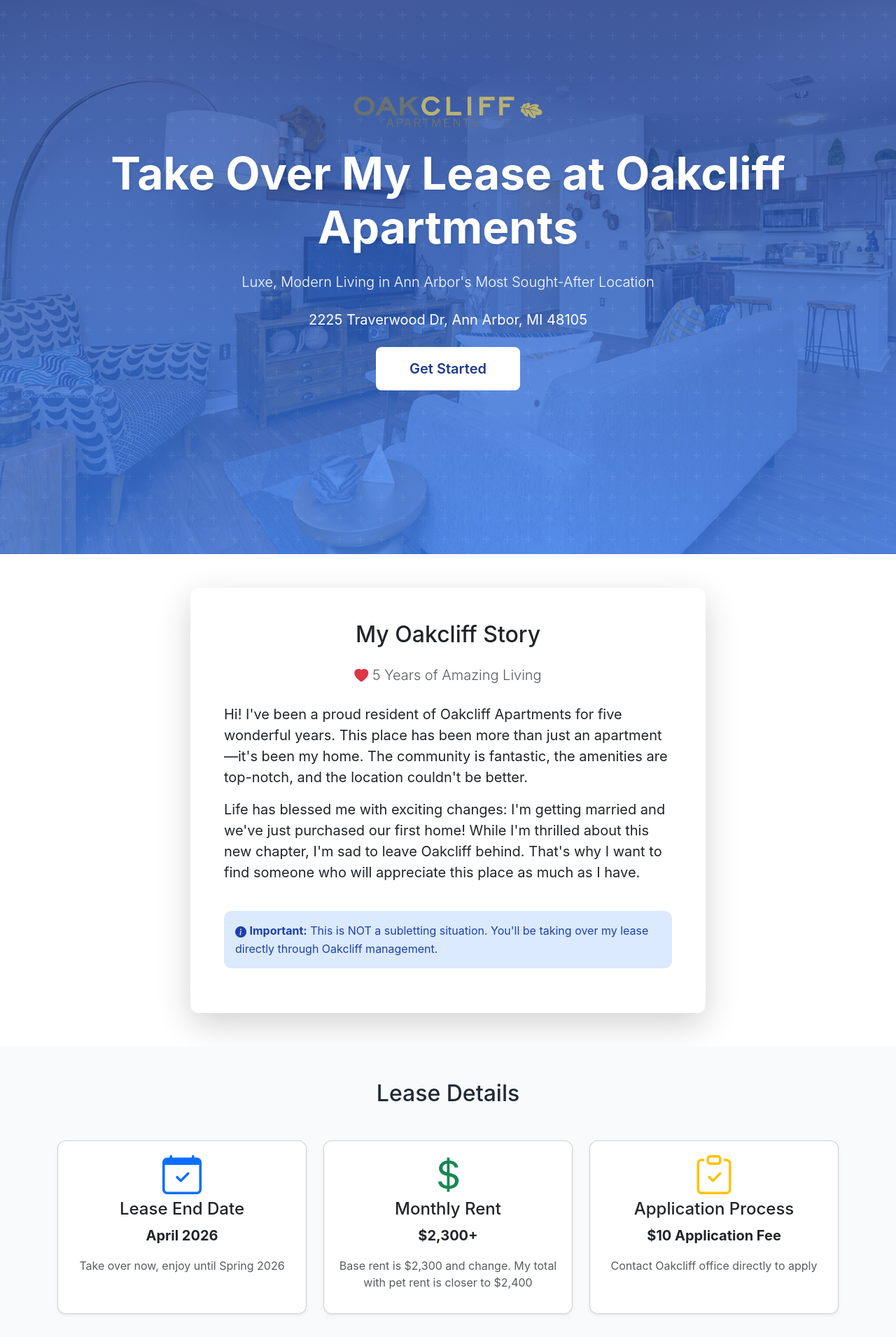
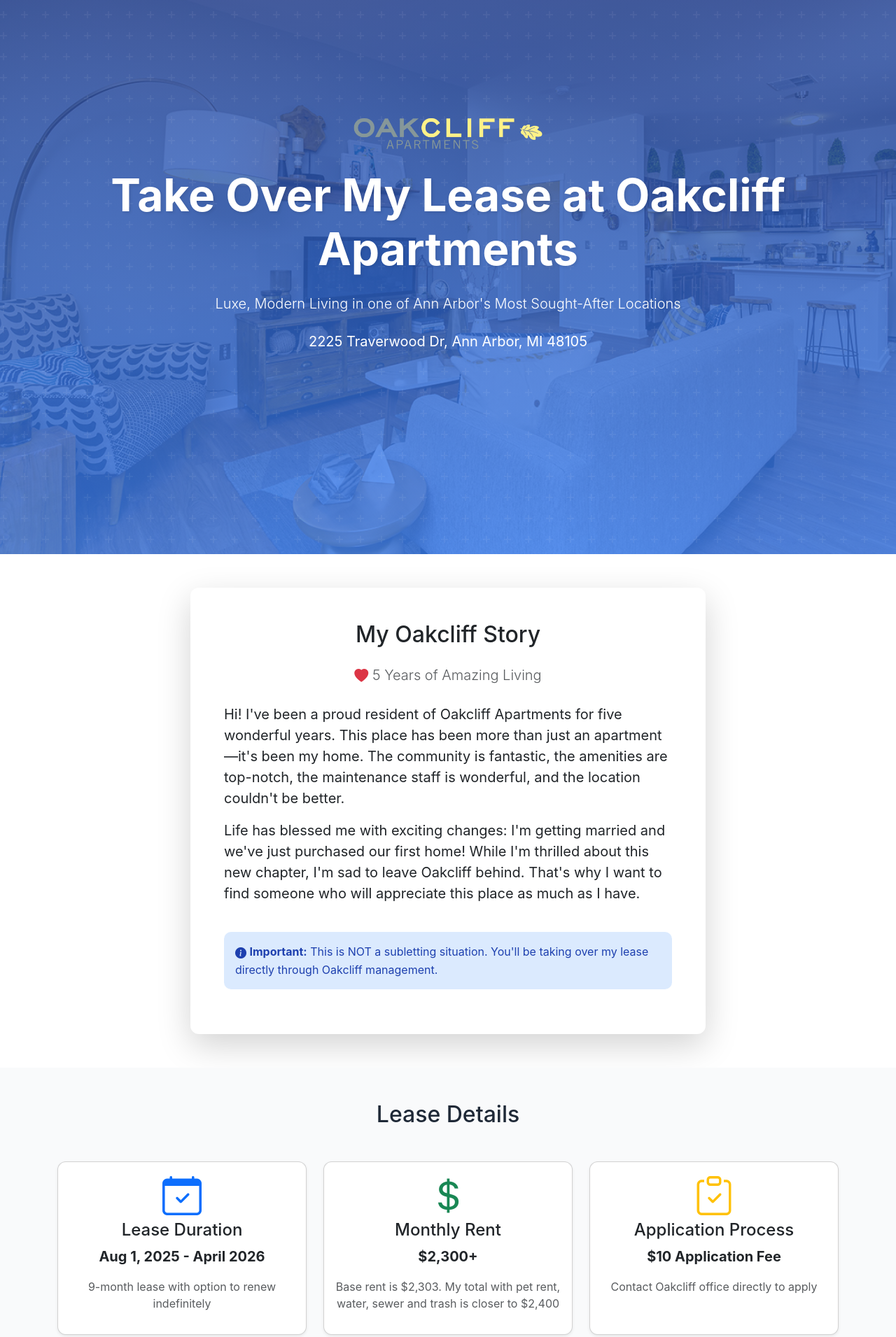
Before and after one commit to efstone/takeovermylease, a plain HTML site: page index.html in a window 1280 px wide. Shown: the part 180-2091 px from the top of the page at 70% size. Drawn offline with nearby package versions, Linux system fonts and the light colour scheme.

Commit message:
AI and manual tweaks to text and styling

```diff
--- a/index.html
+++ b/index.html
@@ -34,9 +34,8 @@
                 <div class="col-lg-12">
                     <img src="images/logo.png" alt="Oakcliff Apartments" class="mb-4" style="max-width: 300px;">
                     <h1 class="display-3 fw-bold mb-4">Take Over My Lease at Oakcliff Apartments</h1>
-                    <p class="lead mb-4">Luxe, Modern Living in Ann Arbor's Most Sought-After Location</p>
+                    <p class="lead mb-4">Luxe, Modern Living in one of Ann Arbor's Most Sought-After Locations</p>
                     <p class="fs-5 mb-4">2225 Traverwood Dr, Ann Arbor, MI 48105</p>
-                    <a href="#contact" class="btn btn-light btn-lg px-5 py-3">Get Started</a>
                 </div>
             </div>
         </div>
@@ -53,7 +52,7 @@
                             <i class="bi bi-heart-fill text-danger"></i> 5 Years of Amazing Living
                         </p>
                         <p class="fs-5">
-                            Hi! I've been a proud resident of Oakcliff Apartments for five wonderful years. This place has been more than just an apartment—it's been my home. The community is fantastic, the amenities are top-notch, and the location couldn't be better.
+                            Hi! I've been a proud resident of Oakcliff Apartments for five wonderful years. This place has been more than just an apartment—it's been my home. The community is fantastic, the amenities are top-notch, the maintenance staff is wonderful, and the location couldn't be better.
                         </p>
                         <p class="fs-5">
                             Life has blessed me with exciting changes: I'm getting married and we've just purchased our first home! While I'm thrilled about this new chapter, I'm sad to leave Oakcliff behind. That's why I want to find someone who will appreciate this place as much as I have.
@@ -76,9 +75,9 @@
                     <div class="card h-100 shadow-sm">
                         <div class="card-body text-center">
                             <i class="bi bi-calendar-check display-4 text-primary mb-3"></i>
-                            <h4>Lease End Date</h4>
-                            <p class="fs-5 fw-bold">April 2026</p>
-                            <p class="text-muted">Take over now, enjoy until Spring 2026</p>
+                            <h4>Lease Duration</h4>
+                            <p class="fs-5 fw-bold">Aug 1, 2025 - April 2026</p>
+                            <p class="text-muted">9-month lease with option to renew indefinitely</p>
                         </div>
                     </div>
                 </div>
@@ -88,7 +87,7 @@
                             <i class="bi bi-currency-dollar display-4 text-success mb-3"></i>
                             <h4>Monthly Rent</h4>
                             <p class="fs-5 fw-bold">$2,300+</p>
-                            <p class="text-muted">Base rent is $2,300 and change. My total with pet rent is closer to $2,400</p>
+                            <p class="text-muted">Base rent is $2,303. My total with pet rent, water, sewer and trash is closer to $2,400</p>
                         </div>
                     </div>
                 </div>
@@ -206,6 +205,10 @@
                     <div class="card shadow-lg border-0 p-5">
                         <h3 class="text-center mb-4">Here's How to Proceed</h3>
 
+                        <div class="alert alert-info mb-4">
+                            <i class="bi bi-stars"></i> <strong>Move-in Ready:</strong> I'll have the apartment professionally cleaned before you move in, ensuring a fresh start in your new home.
+                        </div>
+
                         <div class="step-item mb-4">
                             <h5><span class="badge bg-primary rounded-circle p-3">1</span> Contact Oakcliff Office</h5>
                             <p class="ms-5">Call <strong>(734) 887-1371</strong> to express interest in taking over an existing lease. Pay the $10 application fee and complete their approval process.</p>
@@ -213,12 +216,12 @@
 
                         <div class="step-item mb-4">
                             <h5><span class="badge bg-primary rounded-circle p-3">2</span> Get Approved</h5>
-                            <p class="ms-5">Once you're approved by Oakcliff management, we can proceed with the lease transfer.</p>
+                            <p class="ms-5">Once you're approved by Oakcliff management, we can set up a tour.</p>
                         </div>
 
                         <div class="step-item mb-4">
                             <h5><span class="badge bg-primary rounded-circle p-3">3</span> Contact Me</h5>
-                            <p class="ms-5">After approval, email me at <a href="mailto:lease@aquapony.com">lease@aquapony.com</a> to coordinate the transfer details.</p>
+                            <p class="ms-5">After transfer, email me at <a href="mailto:lease@aquapony.com">lease@aquapony.com</a> to coordinate moving dates. I can probably be out a few days before August 1st.</p>
                         </div>
 
                         <div class="alert alert-warning mt-4">
--- a/styles.css
+++ b/styles.css
@@ -239,3 +239,9 @@ section {
 ::-webkit-scrollbar-thumb:hover {
     background: var(--primary-color);
 }
+
+/* Logo Enhancement */
+.hero-section img[alt="Oakcliff Apartments"] {
+    filter: brightness(1.3) contrast(1.1) saturate(1.2);
+    drop-shadow: 0 0 20px rgba(255, 255, 255, 0.4));
+}
```
